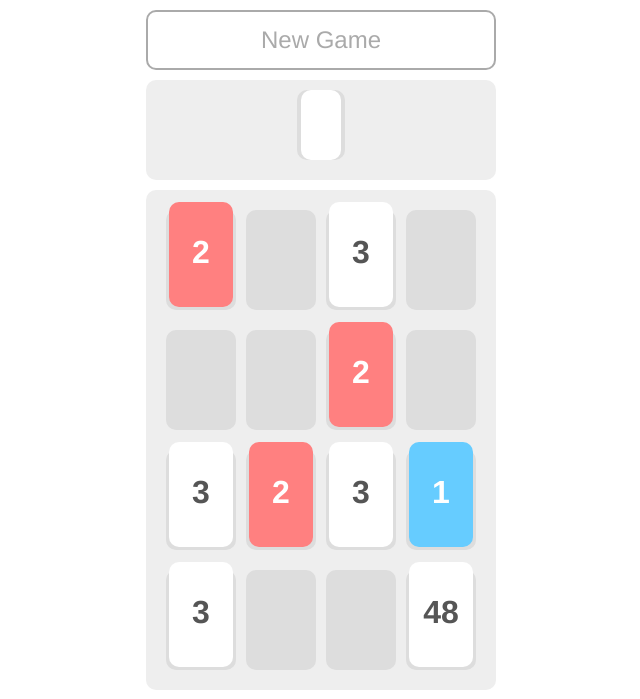
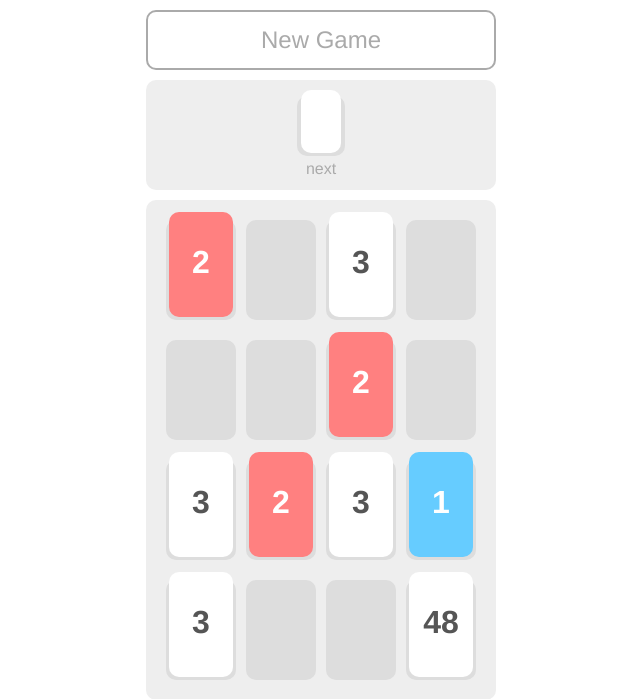
Before and after one commit to forst056/threes, a PHP site: page / in a window 1280 px wide. Shown: the top 699 px of the page, without its empty margins (319-959 px from the left). Run offline with PHP 8.4, Linux system fonts and the light colour scheme.

Commit message:
added next

```diff
--- a/css/threes.css
+++ b/css/threes.css
@@ -52,7 +52,7 @@ div.upNext {
 	position: relative;
 	margin: 10px auto;
 	width: 350px;
-	height: 100px;
+	height: 110px;
 	text-align: center;
 }
 
@@ -83,17 +83,25 @@ span.nextNum {
 	text-align: center;
 	position: absolute;
 	left: 151px;
-	top: 10px;
+	top: 16px;
 	background: #ddd;
-	height: 70px;
+	height: 60px;
 	width: 48px;
 }
 
 #nextNum {
 	left: 155px;
 	top: 10px;
-	height: 70px;
+	height: 63px;
 	width: 40px;
+}
+
+span.next {
+	position: relative;
+	color: #aaa;
+	top: 80px;
+	margin: 0 auto;
+	font-weight: 500;
 }
 
 span.one {
--- a/index.html
+++ b/index.html
@@ -311,7 +311,8 @@ function genNextNum (array) {
 function setUpBoard(){
 	document.write("<div class='upNext'>");
 	document.write("<span class='cell empty nextNum'></span>");
-	document.write("<span class='tile' id='nextNum'><span></div>");
+	document.write("<span class='tile' id='nextNum'></span>");
+	document.write("<span class='next'>next</span></div>");
 	document.write("<div class='board'>");
 	for (var i=0; i<16; i++) {
 			document.write("<span class='cell empty cell" + i + "'></span>");
```
